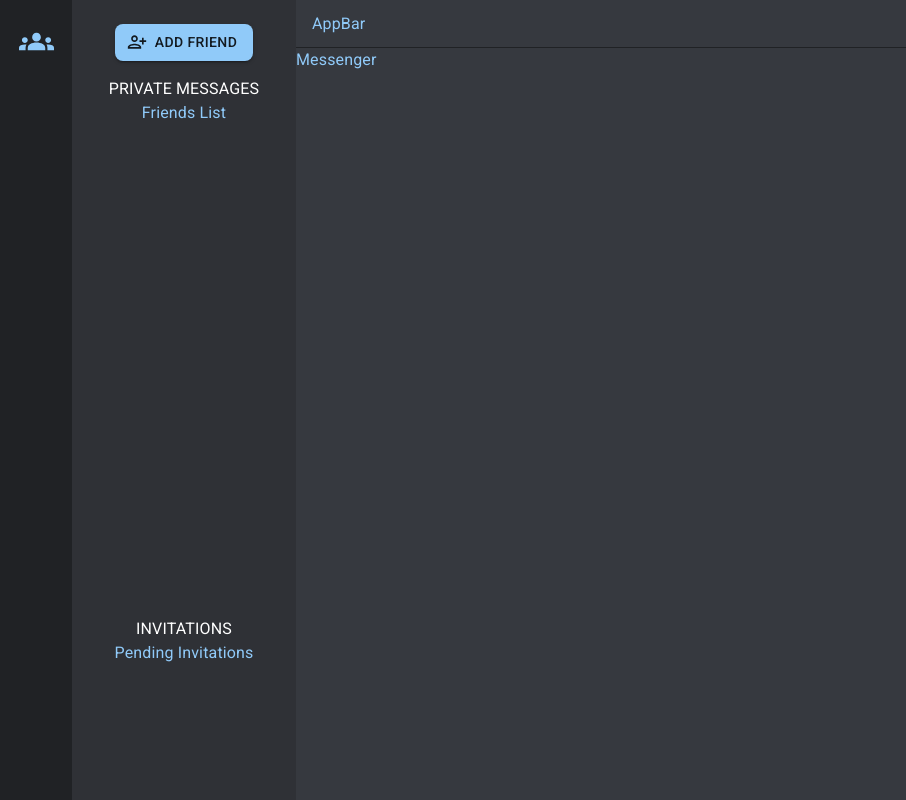
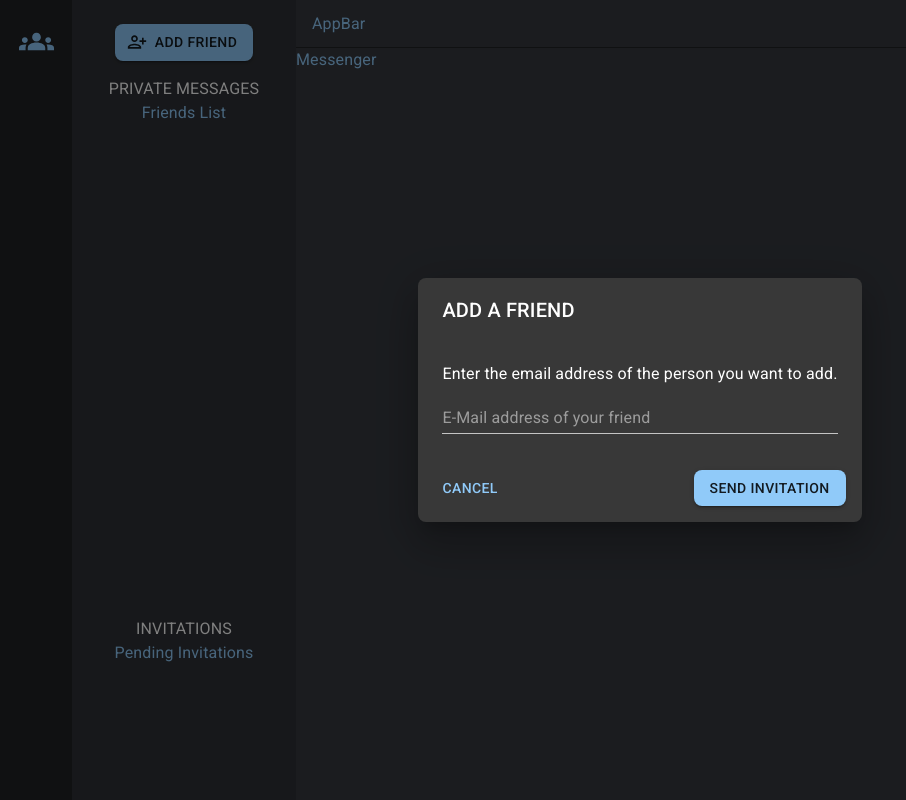
Before and after one commit to tomascatena/discord-clone, a React (Create React App) app in the folder client/: page /dashboard in a window 1280 px wide. Both pictures are taken after a click on the button "ADD FRIEND". Shown: the whole page, without its empty margins (0-906 px from the left). Built offline with nearby package versions, Linux system fonts and the light colour scheme.

Commit message:
add Custom dialog to invite a friend

```diff
--- /dev/null
+++ b/client/src/components/CustomDialog/CustomDialog.tsx
@@ -0,0 +1,106 @@
+import { Button, Dialog, DialogActions, DialogContent, DialogTitle, Typography } from '@mui/material';
+import { SubmitHandler, useForm } from 'react-hook-form';
+import { joiResolver } from '@hookform/resolvers/joi';
+import CustomInput from '@components/CustomInput/CustomInput';
+import Joi from 'joi';
+import React from 'react';
+
+type Props = {
+  isDialogOpen: boolean;
+  setIsDialogOpen: (isDialogOpen: boolean) => void;
+}
+
+interface IAddFriendForm {
+  email: string;
+  password: string;
+}
+
+const schema = Joi.object<IAddFriendForm>({
+  email: Joi.string().email({ tlds: { allow: false } }).required().label('Email'),
+});
+
+const CustomDialog:React.FC<Props> = ({ isDialogOpen, setIsDialogOpen }) => {
+  const { handleSubmit, control, formState, getValues, setValue, reset } = useForm<IAddFriendForm>({
+    mode: 'all',
+    reValidateMode: 'onChange',
+    resolver: joiResolver(schema),
+    defaultValues: {
+      email: '',
+    },
+  });
+
+  const sendInvitation = () => {
+    console.log('sendInvitation');
+  };
+
+  const closeDialog = () => {
+    setIsDialogOpen(false);
+    reset();
+  };
+
+  const onSubmit: SubmitHandler<IAddFriendForm> = data => {
+    console.log('onSubmit', data);
+    if (formState.isValid) {
+      sendInvitation();
+    }
+  };
+
+  return (
+    <div>
+      <Dialog
+        open={isDialogOpen}
+        onClose={closeDialog}
+      >
+        <DialogTitle textTransform='uppercase'>
+          Add a friend
+        </DialogTitle>
+
+        <form
+          noValidate
+          onSubmit={handleSubmit(onSubmit)}
+        >
+          <DialogContent
+            sx={{
+              display: 'flex',
+              flexDirection: 'column',
+              gap: '0.5rem',
+            }}
+          >
+            <Typography variant='body1'>
+              Enter the email address of the person you want to add.
+            </Typography>
+
+            <CustomInput
+              name='email'
+              control={control}
+              placeholder='E-Mail address of your friend'
+              type='email'
+              variant='standard'
+              inputValue={getValues().email}
+              isTouched={formState.touchedFields.email}
+              validationError={formState.errors.email}
+              setValue={setValue}
+            />
+          </DialogContent>
+
+          <DialogActions
+            sx={{
+              display: 'flex',
+              justifyContent: 'space-between',
+              padding: '1rem',
+            }}
+          >
+            <Button onClick={closeDialog}>Cancel</Button>
+
+            <Button
+              variant='contained'
+              onClick={sendInvitation}
+            >Send Invitation</Button>
+          </DialogActions>
+        </form>
+      </Dialog>
+    </div>
+  );
+};
+
+export default CustomDialog;
--- a/client/src/components/CustomInput/CustomInput.tsx
+++ b/client/src/components/CustomInput/CustomInput.tsx
@@ -9,6 +9,7 @@ import {
   InputLabel,
   OutlinedInput
 } from '@mui/material';
+import { SxProps } from '@mui/system';
 import CheckIcon from '@mui/icons-material/Check';
 import React from 'react';
 import Visibility from '@mui/icons-material/Visibility';
@@ -16,7 +17,7 @@ import VisibilityOff from '@mui/icons-material/VisibilityOff';
 
 type Props = {
   inputValue: string;
-  labelText: string;
+  labelText?: string;
   type: 'text' | 'password' | 'email';
   name:string;
   control: any;
@@ -27,11 +28,12 @@ type Props = {
   validationError?: FieldError | undefined;
   isDisabled?: boolean;
   setValue?: UseFormSetValue<any>;
+  sx?: SxProps;
 }
 
 const CustomInput:React.FC<Props> = ({
   inputValue,
-  labelText,
+  labelText = '',
   type,
   placeholder = '',
   name,
@@ -41,7 +43,8 @@ const CustomInput:React.FC<Props> = ({
   validationError,
   shouldShowCheckIcon = true,
   isDisabled = false,
-  setValue
+  setValue,
+  sx = {},
 }) => {
   const [showPassword, setShowPassword] = React.useState(false);
 
@@ -97,7 +100,10 @@ const CustomInput:React.FC<Props> = ({
     control,
   });
 
-  /* This is necessary to update the value of the input when is set using the autofill from the browse */
+  /**
+   * This is necessary to update the value of the input when is set using the autofill
+   * from the browser.
+   */
   React.useEffect(() => {
     if (setValue && field.value) {
       setValue(name, field.value, {
@@ -110,11 +116,11 @@ const CustomInput:React.FC<Props> = ({
 
   return (
     <FormControl
-      sx={{ width: '100%', mt: 1 }}
+      sx={{ width: '100%', mt: 1, ...sx }}
       color={inputColor}
       error={Boolean(validationError)}
     >
-      <InputLabel>{labelText}</InputLabel>
+      {labelText && <InputLabel>{labelText}</InputLabel>}
 
       {React.createElement(ElementType, {
         ...props,
--- a/client/src/components/FriendsSidebar/FriendsSidebar.tsx
+++ b/client/src/components/FriendsSidebar/FriendsSidebar.tsx
@@ -1,5 +1,6 @@
 import { Button, Typography } from '@mui/material';
 import { FriendsSidebarContainer, ListsContainer } from './FriendsSidebar.styled';
+import CustomDialog from '@components/CustomDialog/CustomDialog';
 import FriendsList from '@components/FriendsList/FriendsList';
 import PendingInvitations from '../PendingInvitations/PendingInvitations';
 import PersonAddAltIcon from '@mui/icons-material/PersonAddAlt';
@@ -8,7 +9,10 @@ import React from 'react';
 type Props = {}
 
 const FriendsSidebar:React.FC<Props> = () => {
+  const [isDialogOpen, setIsDialogOpen] = React.useState(false);
+
   const openAddFriendDialog = () => {
+    setIsDialogOpen(true);
     console.log('openAddFriendDialog');
   };
 
@@ -43,6 +47,11 @@ const FriendsSidebar:React.FC<Props> = () => {
 
         <PendingInvitations/>
       </ListsContainer>
+
+      <CustomDialog
+        isDialogOpen={isDialogOpen}
+        setIsDialogOpen={setIsDialogOpen}
+      />
     </FriendsSidebarContainer>
   );
 };
```
